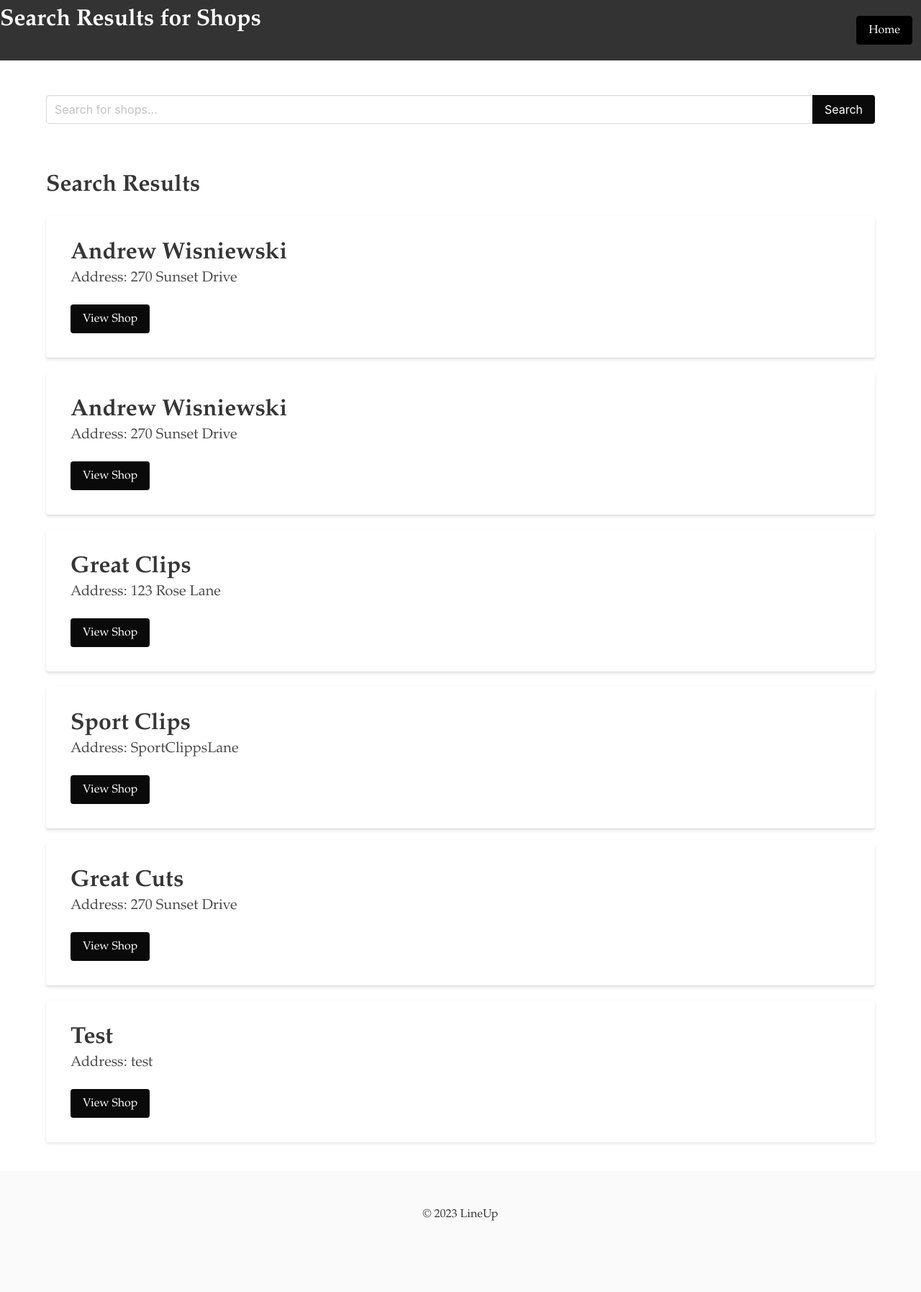
After one commit to awisniew207/django-deploy, a Django app: page /search/shops/ in a window 1280 px wide. The commit adds this page. Shown: the whole page at 72% size. Run offline with Django 4.2, Linux system fonts and the light colour scheme; data comes from the database, SQL or seed files in the repository; both versions use the stored data as it was after the commit.

Commit message:
Search bars/autopopulate

```diff
--- a/LineUp/Barber/models.py
+++ b/LineUp/Barber/models.py
@@ -56,7 +56,6 @@ class Barber(models.Model):
         if reviews:
             return sum(review.rating for review in reviews) / len(reviews)
         return 0
-
 
 # Owner model
 class Owner(models.Model):
--- a/LineUp/Barber/templates/Barber/barberProfileEdit.html
+++ b/LineUp/Barber/templates/Barber/barberProfileEdit.html
@@ -105,6 +105,12 @@
                         </div>
                     </div>
                     <div class="field">
+                        <label class="label" for="affiliation_code">Affiliation Code</label>
+                        <div class="control">
+                            <input class="input" type="text" id="affiliation_code" name="affiliation_code" value="{{ user.affiliation_code }}">
+                        </div>
+                    </div>
+                    <div class="field">
                         <div class="control">
                             <button class="button is-primary" type="submit">Save</button>
                         </div>
--- /dev/null
+++ b/LineUp/Barber/templates/Barber/shop_search_template.html
@@ -0,0 +1,118 @@
+<!DOCTYPE html>
+<html lang="en">
+<head>
+    <meta charset="UTF-8">
+    <meta name="viewport" content="width=device-width, initial-scale=1.0">
+    <title>Search Results for Shops</title>
+    <link rel="stylesheet" href="https://cdn.jsdelivr.net/npm/bulma@0.9.3/css/bulma.min.css">
+    <style>
+        body {
+            font-family: "Garamond", serif;
+            background-color: white;
+            color: #333;
+        }
+
+        .hero.is-danger {
+            background-color: #333;
+            color: white;
+            padding: 10px 0;
+        }
+
+        .card {
+            box-shadow: 0 2px 4px rgba(0, 0, 0, 0.1);
+            margin-bottom: 20px;
+        }
+
+        .button {
+            background-color: black;
+            color: white;
+            border-color: black;
+        }
+
+        .button:hover {
+            background-color: #222;
+            border-color: #222;
+        }
+
+        .search-results {
+            padding: 20px;
+        }
+
+        .search-item {
+            padding: 10px;
+            border-bottom: 1px solid #ddd;
+        }
+
+        .search-item:last-child {
+            border-bottom: none;
+        }
+
+        .search-item:hover {
+            background-color: #f5f5f5;
+        }
+
+        .navbar {
+            background-color: #333;
+            color: white;
+            padding: 10px 0;
+        }
+
+        .navbar-item, .navbar-burger {
+            color: white;
+        }
+    </style>
+</head>
+<body>
+    <!-- Navigation Bar -->
+    <nav class="navbar">
+        <div class="container">
+            <h1 class="title has-text-white">Search Results for Shops</h1>
+        </div>
+        <div class="column has-text-right">
+            <a href="{% url 'index' %}" class="button">Home</a> <!-- Home Button -->
+        </div>
+    </nav>
+
+    <!-- Search Bar -->
+    <section class="section">
+        <div class="container">
+            <form action="{% url 'search_shops' %}" method="get">
+                <div class="field has-addons">
+                    <div class="control is-expanded">
+                        <input class="input" type="text" name="query" value="{{ query }}" placeholder="Search for shops...">
+                    </div>
+                    <div class="control">
+                        <button class="button is-black" type="submit">Search</button>
+                    </div>
+                </div>
+            </form>
+        </div>
+    </section>
+
+    <!-- Search Results -->
+    <section class="search-results">
+        <div class="container">
+            <h1 class="title">Search Results</h1>
+            {% if shops %}
+                {% for shop in shops %}
+                    <div class="card search-item">
+                        <div class="card-content">
+                            <p class="title">{{ shop.name }}</p>
+                            <p class="subtitle">Address: {{ shop.address }}</p>
+                            <a href="{% url 'shop_detail' slug=shop.slug %}" class="button is-black">View Shop</a>
+                        </div>
+                    </div>
+                {% endfor %}
+            {% else %}
+                <p>No shops found for your query.</p>
+            {% endif %}
+        </div>
+    </section>
+
+    <footer class="footer">
+        <div class="content has-text-centered">
+            <p>&copy; 2023 LineUp</p>
+        </div>
+    </footer>
+</body>
+</html>
--- a/LineUp/Barber/views.py
+++ b/LineUp/Barber/views.py
@@ -206,16 +206,24 @@ class BarberUpdateProfile(UpdateView):
     template_name = 'Barber/barberProfileEdit.html'
 
     def get_object(self, queryset=None):
-        # Get the User instance for the logged-in barber
-        return get_object_or_404(User, username=self.request.user.username)
+        return get_object_or_404(User, username=self.request.user.username, is_barber=True)
 
     def form_valid(self, form):
-        # Save the user instance
-        form.save()
+        user = form.save(commit=False)
+        affiliation_code = form.cleaned_data.get('affiliation_code')
+
+        if affiliation_code:
+            try:
+                shop = Shop.objects.get(affiliation_code=affiliation_code)
+                barber_profile = Barber.objects.get(user=user)
+                barber_profile.shops.add(shop)
+            except Shop.DoesNotExist:
+                pass  # Ignore if the shop doesn't exist
+
+        user.save()
         return super().form_valid(form)
 
     def get_success_url(self):
-        # Redirect to the barber's profile page after successful update
         return reverse_lazy('barberProfileView', kwargs={'slug': self.object.slug})
 
 def index_view(request):
@@ -234,11 +242,24 @@ def index_view(request):
 
 def search_barbers(request):
     query = request.GET.get('query', '')
-    # Add your search logic here. For example, you can filter barbers based on the query
+
+    if query:
+        # Filter barbers whose user's username contains the query string
+        barbers = Barber.objects.filter(user__username__icontains=query)
+    else:
+        # If no query is provided, return all barbers
+        barbers = Barber.objects.all()
+
     context = {
-        'barbers': Barbers.objects.filter(name__icontains=query)
+        'barbers': barbers,
+        'query': query  # Include the query in the context to display it in the search bar
     }
-    return render(request, 'path/to/search_template.html', context)
+    return render(request, 'Barber/search_template.html', context)
+
+def search_shops(request):
+    query = request.GET.get('query', '')
+    shops = Shop.objects.filter(name__icontains=query)
+    return render(request, 'Barber/shop_search_template.html', {'shops': shops, 'query': query})
 
 
 def redir_view(request):
--- a/LineUp/LineUp/urls.py
+++ b/LineUp/LineUp/urls.py
@@ -45,7 +45,8 @@ urlpatterns = [
     path('book/', views.book_view, name='book'),
     path('book-timeslot/', views.book_timeslot, name='book_timeslot'),
     path('update-working-hours/', views.update_working_hours, name='update_working_hours'),
-    path('search-barbers/', views.search_barbers, name='search_barbers_url'),
+    path('search-barbers/', views.search_barbers, name='search_barbers'),
+    path('search/shops/', views.search_shops, name='search_shops'),
     path('shop/<slug:slug>/', views.ShopDetailView.as_view(), name='shop_detail'),
     path('booking-success/', views.booking_success, name='booking_success'),
     path('inbox/', views.inbox_view, name='inbox'),
```
Also changed, not shown: LineUp/Barber/forms.py (+34 -23 lines), LineUp/Barber/templates/Barber/index.html (+27 -1 lines), LineUp/Barber/templates/Barber/ownerProfileEdit.html (+14 -8 lines), LineUp/Barber/templates/Barber/search_template.html (added, +118 -0 lines), db.sqlite3.
